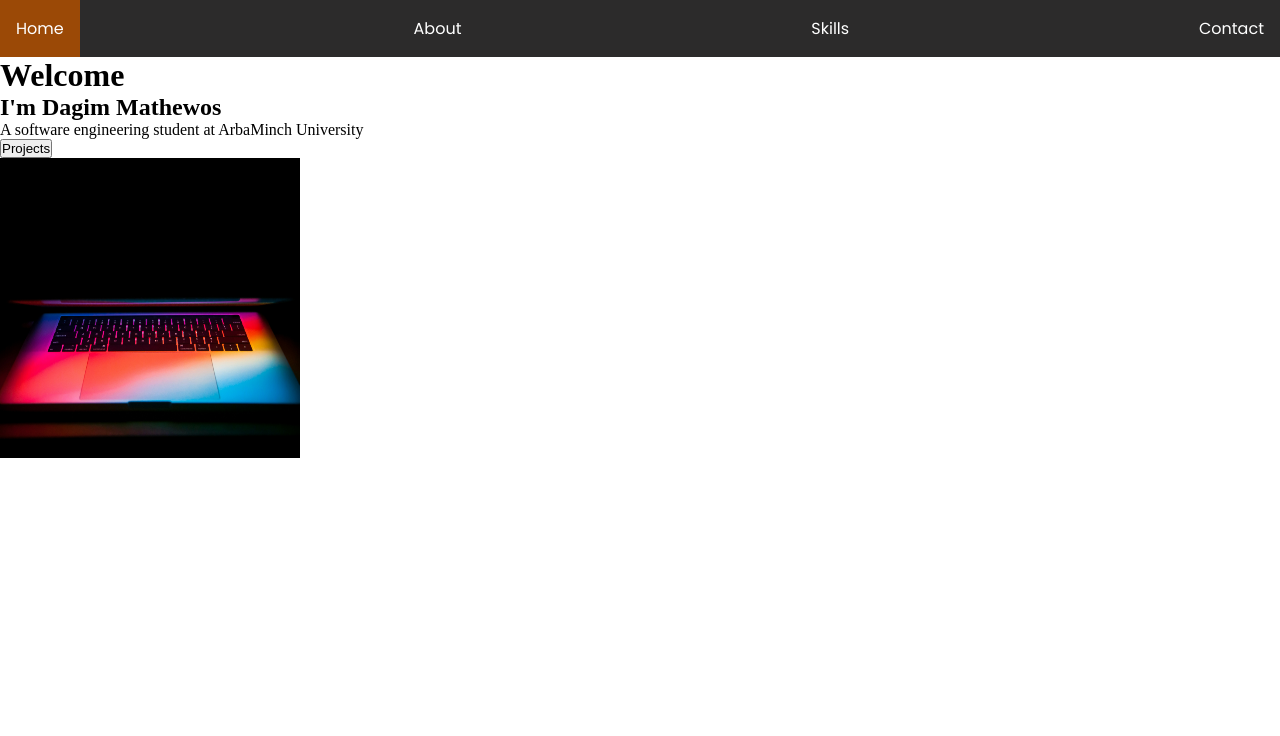
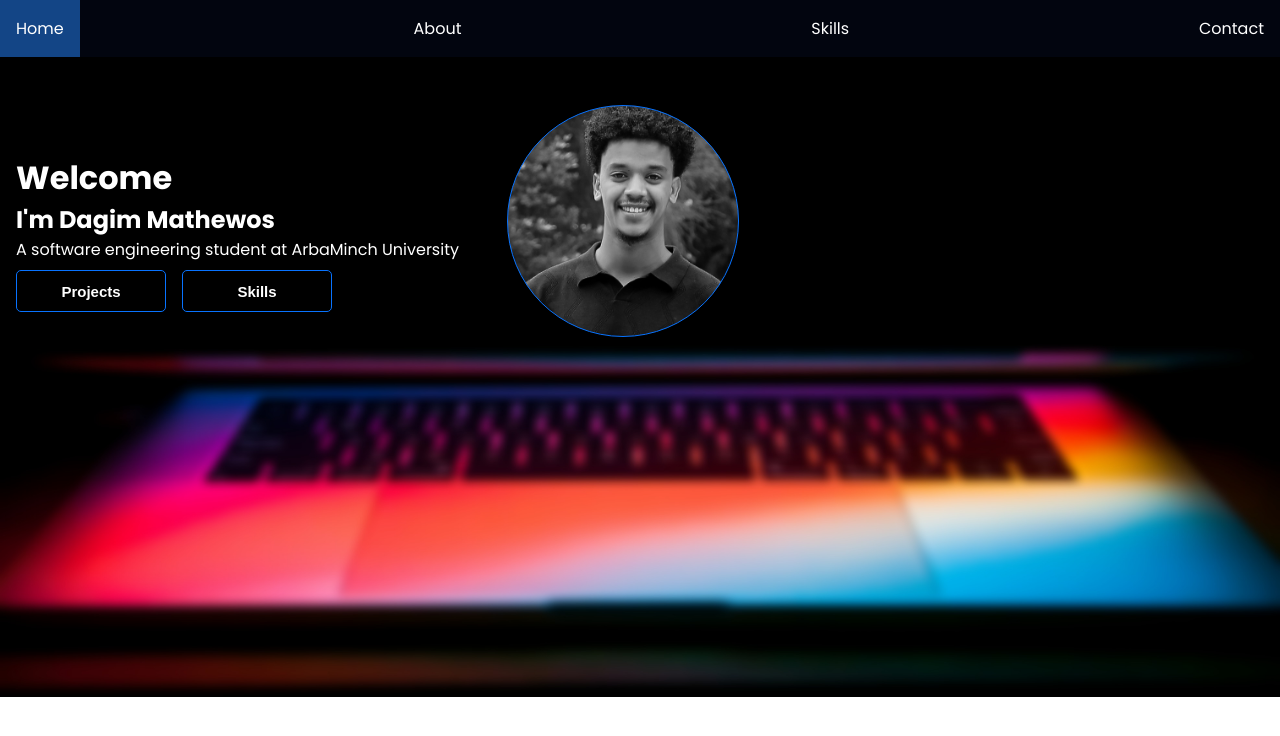
Before and after one commit to dagim2453-svg/myPortfolio, a plain HTML site: page index.html in a window 1280 px wide. Drawn offline with Linux system fonts and the light colour scheme; a web font is replaced by a local one.

Commit message:
styled a hero section and modified a nav

```diff
--- a/index.html
+++ b/index.html
@@ -21,12 +21,12 @@
           <h1>Welcome</h1>
           <h2>I'm Dagim Mathewos</h2>
           <p>A software engineering student at ArbaMinch University</p>
-
-          <button>Projects</button>
+          <div class="btns">
+            <button>Projects</button>
+            <button>Skills</button>
+          </div>
         </div>
-        <div class="img-section">
-          <img src="/PC.jpg" alt="" width="300" height="300" />
-        </div>
+        <div class="img-section"></div>
       </div>
     </div>
   </body>
--- a/style.css
+++ b/style.css
@@ -4,11 +4,62 @@
   padding: 0;
 }
 body {
+  font-family: "poppins";
 }
 .nav {
   width: 100%;
-  background-color: #2c2b2b;
+  background-color: #02050f !important;
   font-family: "poppins";
+}
+.first-viewport {
+  color: white;
+  height: 80dvh;
+  background-image: url("/image.jpg");
+  background-position: center;
+  background-size: cover;
+  display: flex;
+}
+.first-viewport .hero-section {
+  display: flex;
+  padding: 1rem;
+  height: 50%;
+}
+.hero-section .hero-description {
+  display: flex;
+  flex-direction: column;
+  justify-content: center;
+}
+.btns {
+  display: flex;
+  column-gap: 1rem;
+}
+.btns button {
+  margin-top: 0.5rem;
+  color: white;
+  background-color: transparent;
+  border: 1.7px solid rgb(8, 115, 255);
+  border-radius: 5px;
+  font-size: 15px;
+  font-weight: 600;
+  width: 150px;
+  padding: 0.7rem 1.3rem;
+  cursor: pointer;
+  transition: all ease;
+}
+.hero-description button:hover {
+  background-color: rgb(20, 78, 155);
+  border: transparent;
+}
+.img-section {
+  margin-top: 2rem;
+  margin-left: 3rem;
+  width: 230px;
+  height: 230px;
+  border: 1px solid rgb(8, 115, 255);
+  border-radius: 50%;
+  background-image: url(/DAGIMBlack.jpg);
+  background-position: center;
+  background-size: cover;
 }
 .nav ul {
   display: flex;
@@ -23,5 +74,5 @@ body {
   color: white;
 }
 .nav ul li:hover {
-  background-color: rgb(155, 73, 6);
+  background-color: rgb(19, 69, 134) !important;
 }
```
Also changed, not shown: DAGIM.jpg (added), DAGIMBlack.jpg (added), avatar_man.jpg (added), image.jpg (added).
